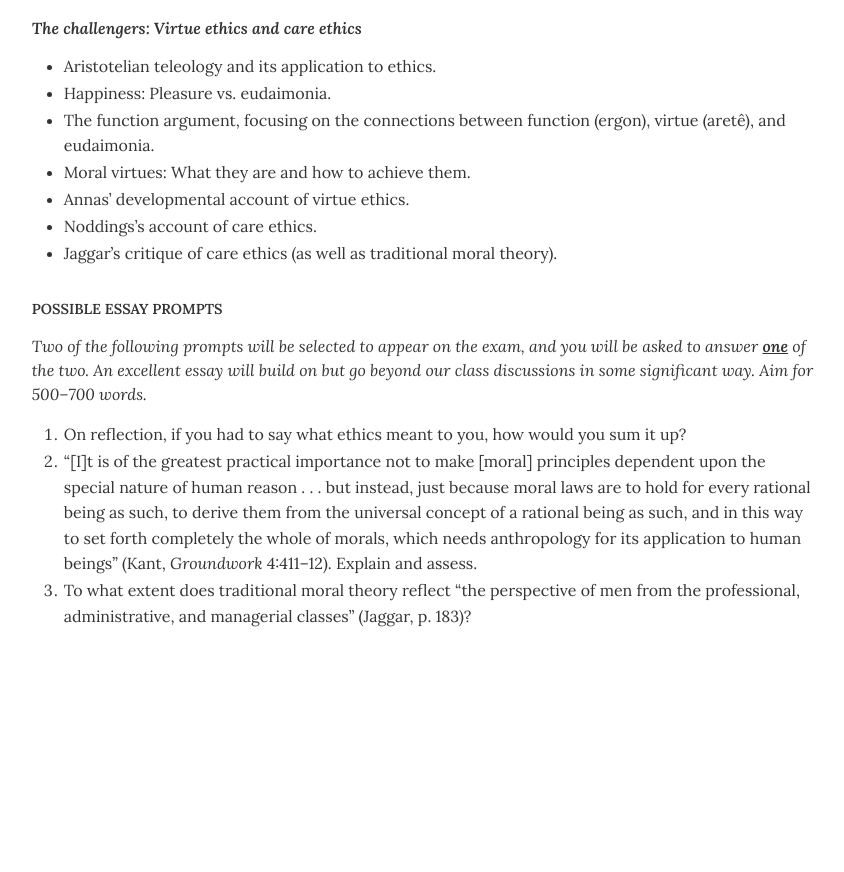
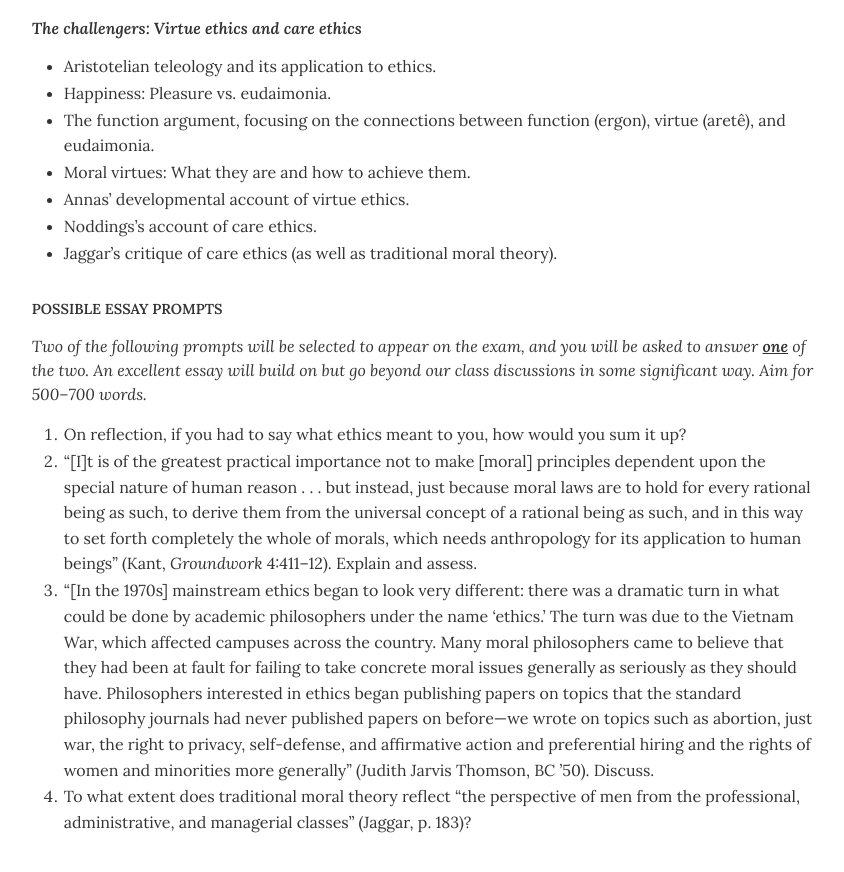
Before and after one commit to dingherself/ethics, a Jekyll site: the page built from handouts/_posts/2025-10-22-midterm-exam.md, in a window 1280 px wide and 900 px high, scrolled down 1870 px. Shown: the top 872 px of the window, without its empty margins (216-1060 px from the left). Built offline with Jekyll 4.4.1, drawn with Linux system fonts in a browser that asks for light colours; before the commit the page ends 2564 px from its top, so only the background shows below that.

Commit message:
another prompt

```diff
--- a/handouts/_posts/2025-10-22-midterm-exam.md
+++ b/handouts/_posts/2025-10-22-midterm-exam.md
@@ -62,4 +62,14 @@ module: "Assignments & exams"
 
 1. On reflection, if you had to say what ethics meant to you, how would you sum it up?
 2. “[I]t is of the greatest practical importance not to make [moral] principles dependent upon the special nature of human reason . . . but instead, just because moral laws are to hold for every rational being as such, to derive them from the universal concept of a rational being as such, and in this way to set forth completely the whole of morals, which needs anthropology for its application to human beings” (Kant, *Groundwork* 4:411–12). Explain and assess.
-3. To what extent does traditional moral theory reflect “the perspective of men from the professional, administrative, and managerial classes” (Jaggar, p. 183)?
+3. “[In the 1970s] mainstream ethics began to look very different: there
+   was a dramatic turn in what could be done by academic philosophers
+   under the name ‘ethics.’ The turn was due to the Vietnam War, which
+   affected campuses across the country. Many moral philosophers came
+   to believe that they had been at fault for failing to take concrete moral
+   issues generally as seriously as they should have. Philosophers interested
+   in ethics began publishing papers on topics that the standard philosophy
+   journals had never published papers on before—we wrote on topics such
+   as abortion, just war, the right to privacy, self-defense, and affirmative
+   action and preferential hiring and the rights of women and minorities more generally” (Judith Jarvis Thomson, BC ’50). Discuss.
+4. To what extent does traditional moral theory reflect “the perspective of men from the professional, administrative, and managerial classes” (Jaggar, p. 183)?
```
